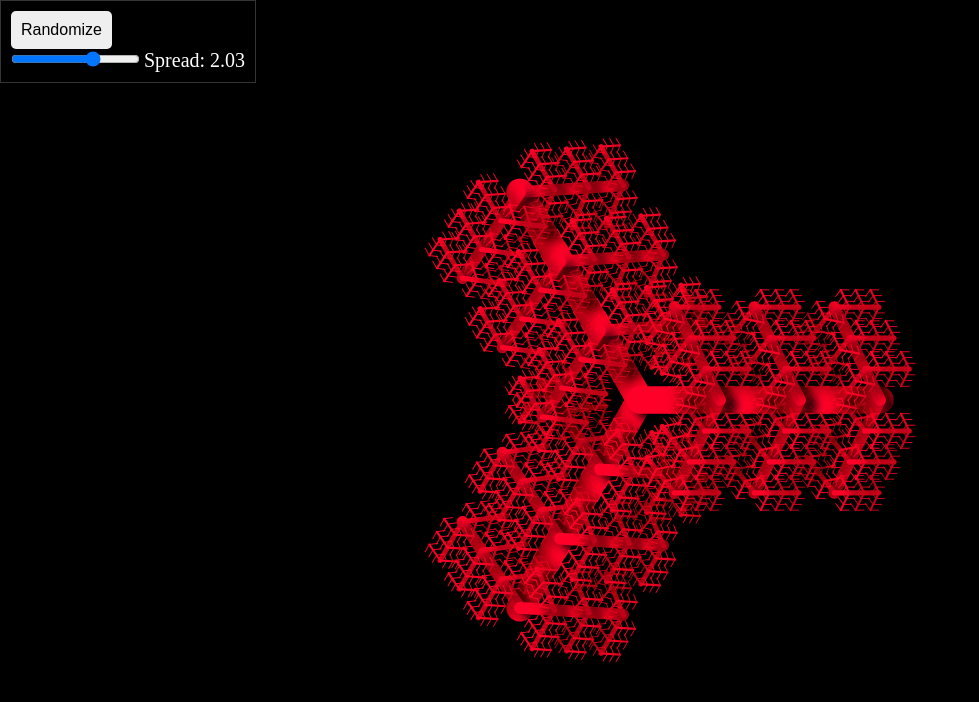
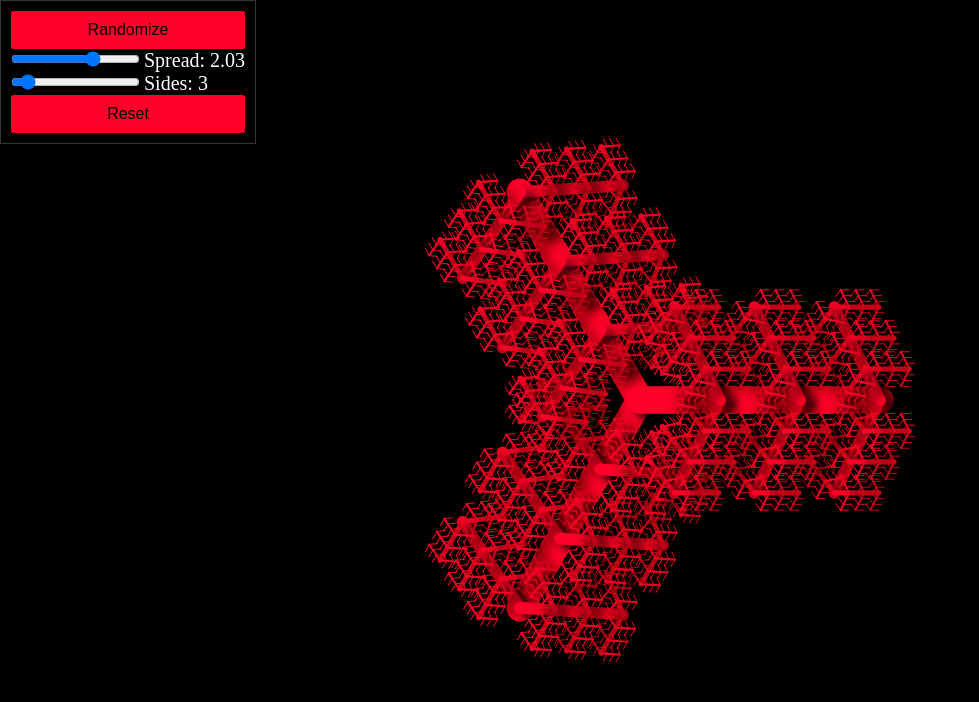
Before and after one commit to mohitk0208/html-canvas-shapes, a website built with Vite: page index.html in a window 1280 px wide. Both pictures are taken after a click on the button "Randomize". Shown: the whole page, without its empty margins (0-979 px from the left). Built offline with nearby package versions, Linux system fonts and the light colour scheme.

Commit message:
added a slider to control number of sides

```diff
--- a/index.html
+++ b/index.html
@@ -10,7 +10,7 @@
     <canvas id="canvas1"></canvas>
     <div class="controls">
       <button id="randomize-btn">Randomize</button>
-      <div class="sliders">
+      <div>
         <input
           type="range"
           id="spread"
@@ -20,8 +20,22 @@
           step="0.1"
           value="1"
         />
-        <label for="spread">Spread</label>
+        <label for="spread">Spread:</label>
       </div>
+
+      <div>
+        <input
+          type="range"
+          id="sides"
+          name="sides"
+          min="2"
+          max="15"
+          step="1"
+          value="5"
+        />
+        <label for="sides">Sides:</label>
+      </div>
+      <button id="reset">Reset</button>
     </div>
 
     <script type="module" src="/src/main.ts"></script>
--- a/src/main.ts
+++ b/src/main.ts
@@ -3,9 +3,11 @@ window.addEventListener("load", function () {
 
   const canvas = document.getElementById("canvas1") as HTMLCanvasElement;
   const randomizeBtn = this.document.getElementById("randomize-btn") as HTMLButtonElement
+  const resetBtn = this.document.getElementById("reset") as HTMLButtonElement
   const slider_spread = this.document.getElementById("spread") as HTMLInputElement
   const label_spread = this.document.querySelector('[for="spread"]') as HTMLLabelElement
-
+  const slider_sides = this.document.getElementById("sides") as HTMLInputElement
+  const label_sides = this.document.querySelector('[for="sides"]') as HTMLLabelElement
 
   canvas.width = this.window.innerWidth
   canvas.height = this.window.innerHeight
@@ -26,7 +28,7 @@ window.addEventListener("load", function () {
   const branches = 3
 
   let size = Math.min(canvas.width * 0.3, canvas.height * 0.3)
-  let sides = 6
+  let sides = 5
   let scale = 0.4
   let spread = 0.6
   let color = `hsl(${Math.random() * 360}, 100%, 50%)`
@@ -93,15 +95,33 @@ window.addEventListener("load", function () {
     lineWidth = Math.random() * 20 + 10
   }
 
+  function resetFractal() {
+    sides = 5
+    scale = 0.5
+    spread = 0.5
+    color = `hsl(0, 100%, 50%)`
+    lineWidth = 10
+  }
+
 
   function updateSliders() {
+    randomizeBtn.style.backgroundColor = color
+    resetBtn.style.backgroundColor = color
     slider_spread.value = String(spread)
     label_spread.innerText = `Spread: ${spread.toFixed(2)}`
+    slider_sides.value = String(sides)
+    label_sides.innerText = `Sides: ${sides}`
   }
 
 
   randomizeBtn.addEventListener("click", () => {
     randomizeFractal()
+    updateSliders()
+    drawFractal()
+  })
+
+  resetBtn.addEventListener("click", () => {
+    resetFractal()
     updateSliders()
     drawFractal()
   })
@@ -112,5 +132,11 @@ window.addEventListener("load", function () {
     drawFractal()
   })
 
+  slider_sides.addEventListener("change", (e) => {
+    sides = Number((e.target as HTMLInputElement).value)
+    updateSliders()
+    drawFractal()
+  })
+
 
 })
--- a/src/style.css
+++ b/src/style.css
@@ -23,13 +23,14 @@ body {
   border: 1px solid rgba(54, 54, 54, 0.966);
 }
 
-#randomize-btn {
+button {
   font-size: 1rem;
   padding: 10px;
   border: none;
   outline: none;
-  border-radius: 5px;
+  border-radius: 2px;
   cursor: pointer;
+  width: 100%;
 }
 
 input,
```
